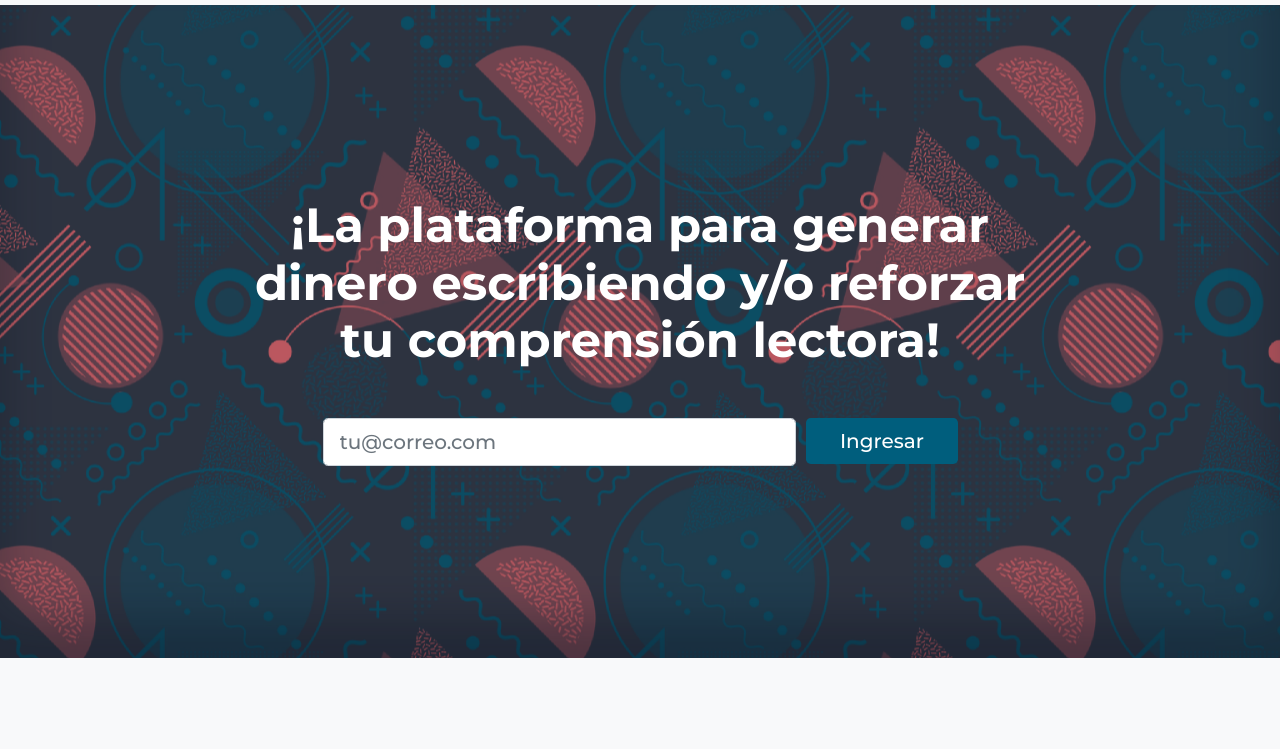
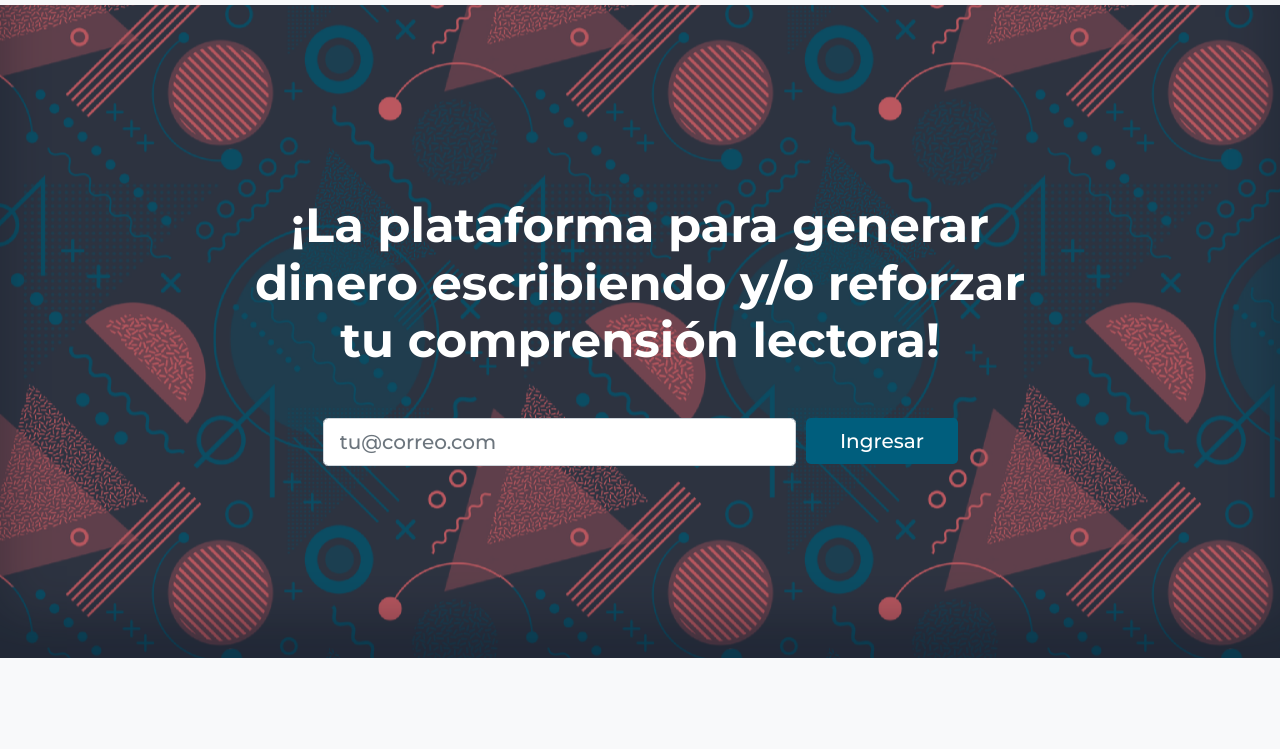
Before and after one commit to abad2016/LandingEasyStory, a website: page index.html in a window 1280 px wide. Shown: the part 51-800 px from the top of the page. Drawn offline with Linux system fonts and the light colour scheme.

Commit message:
Update style.css

```diff
--- a/style.css
+++ b/style.css
@@ -33,8 +33,12 @@ body {
     100% {background-position: 0 -500px;}
   }
 
+
 header.masthead {
-    background: url("../img/back.png") repeat center center!important;
+    background:none;}
+
+
+.masthead {
  background-color: var(--gry)!important;
     background-image: url("../img/back.png")!important;
     background-position: center center;
```
